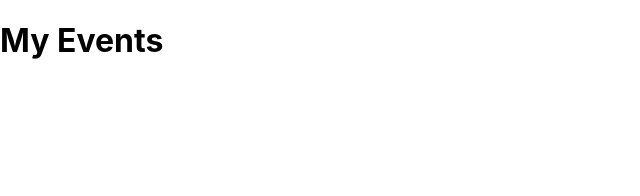
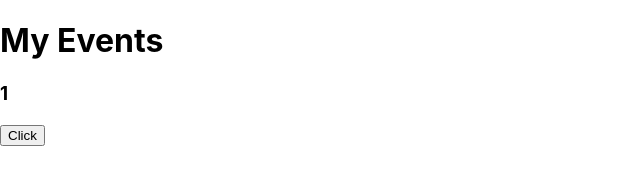
Before and after one commit to asa108/dj-events, a Next.js app in the folder dj-events-frontend/: page /events/1 in a window 1280 px wide. Shown: the top 196 px of the page, without its empty margins (0-640 px from the left). Built offline with nearby package versions, Linux system fonts and the light colour scheme.

Commit message:
example of how to get params

```diff
--- a/dj-events-frontend/pages/about.js
+++ b/dj-events-frontend/pages/about.js
@@ -5,7 +5,6 @@
       <h1>About</h1>
       <p>This is an app to find the latest DJ and other musical events</p>
       <p>Version: 1.0.0</p>
-      <Link href="/">Home</Link>
     </div>
   );
 }
--- a/dj-events-frontend/pages/events/[slug].js
+++ b/dj-events-frontend/pages/events/[slug].js
@@ -1,7 +1,14 @@
+import { useRouter } from "next/dist/client/router";
+
 export default function EventPage() {
+  const router = useRouter();
+
+  console.log(router);
   return (
     <div>
       <h1>My Events</h1>
+      <h3>{router.query.slug}</h3>
+      <button onClick={() => router.push("/")}>Click</button>
     </div>
   );
 }
--- a/dj-events-frontend/pages/index.js
+++ b/dj-events-frontend/pages/index.js
@@ -4,7 +4,6 @@
   return (
     <div>
       <h1>Home</h1>
-      <Link href="/about">About</Link>
     </div>
   );
 }
```
